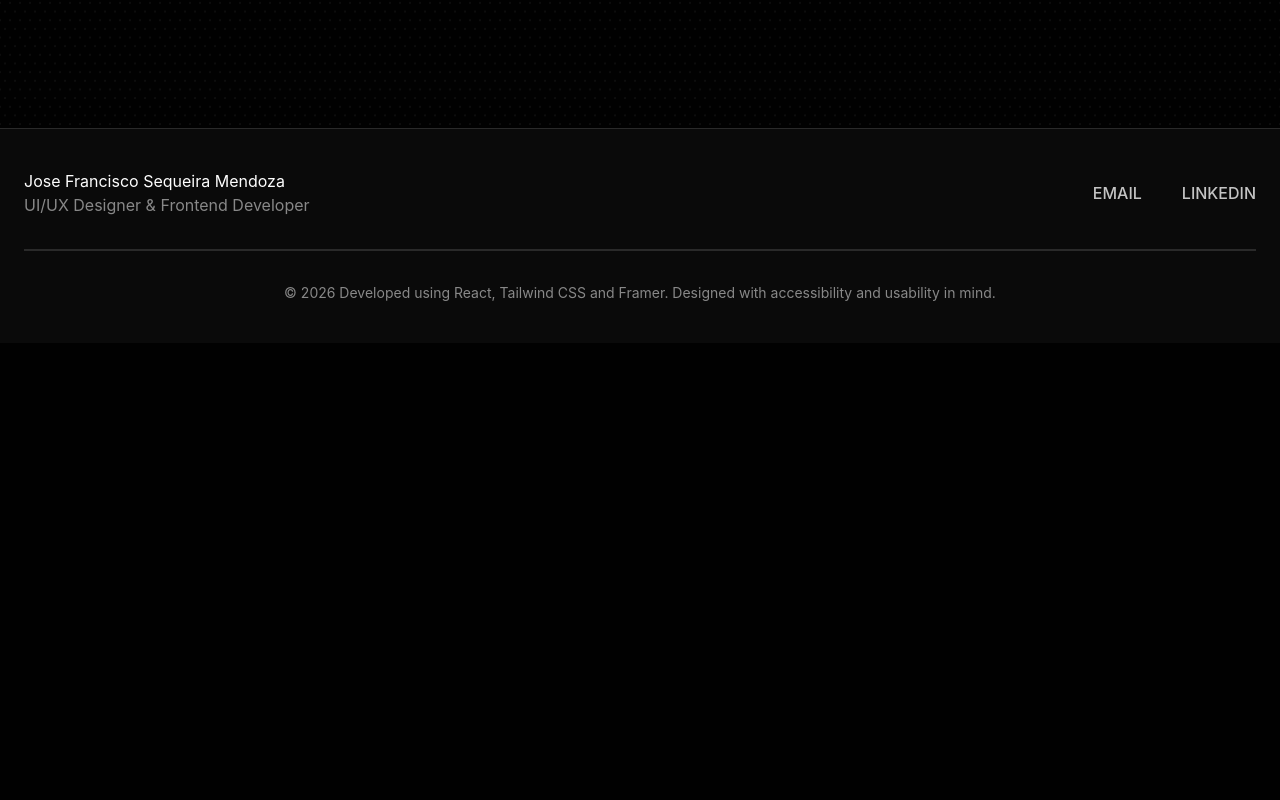
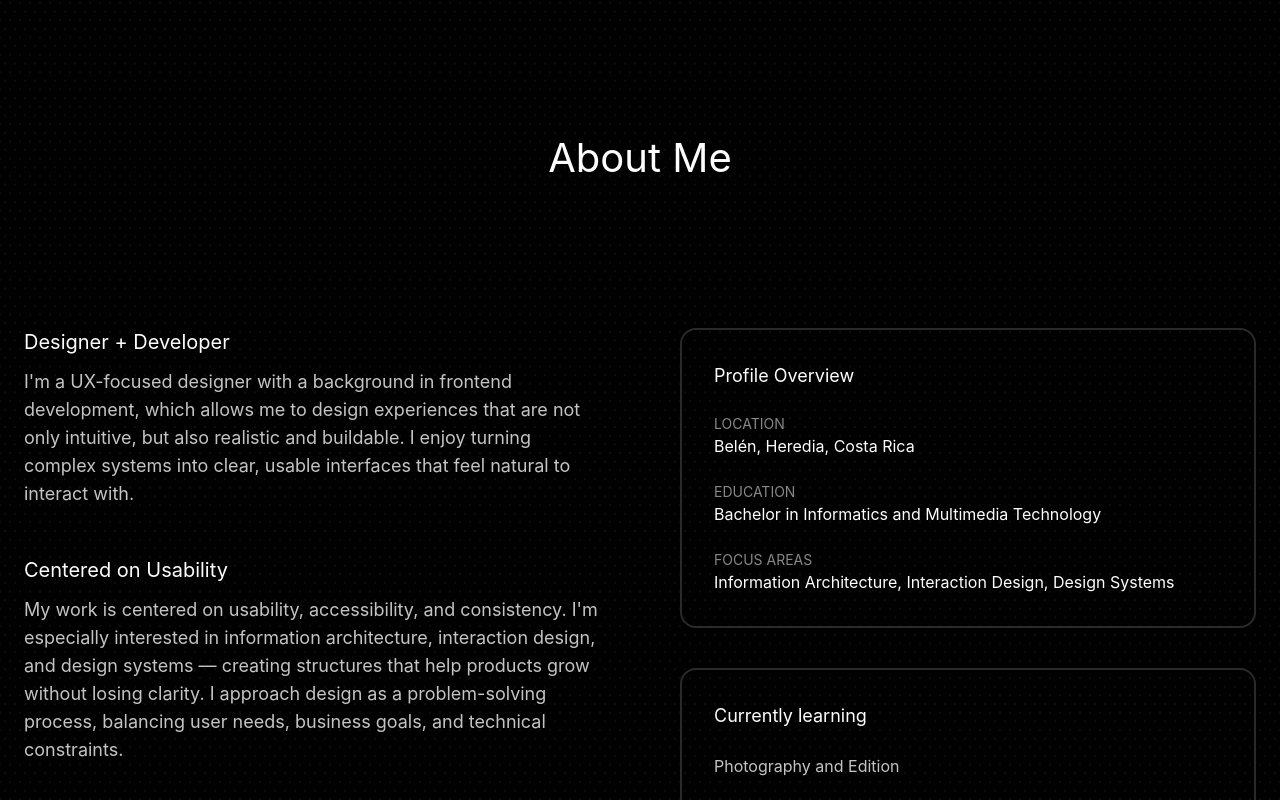
Before and after one commit to francis323/Portfolio, a React (Vite) app: page / in a window 1280 px wide. Shown: the part 2040-2840 px from the top of the page. Before the commit the page ends 2383 px from the top, so only its background shows below. Built offline with nearby package versions, Linux system fonts and the light colour scheme.

Commit message:
feat: add About component with personal data and integrate into Home page

```diff
--- /dev/null
+++ b/src/components/home/About.jsx
@@ -0,0 +1,63 @@
+import { personal_data } from "../../data/projects"
+import { motion } from "framer-motion";
+
+const fadeUp = {
+    hidden: { opacity: 0, y: 32 },
+    visible: {
+        opacity: 1,
+        y: 0,
+        transition: { duration: 0.7, ease: [0.22, 1, 0.36, 1] },
+    },
+};
+export function About() {
+    return (
+        <section id="about" className="">
+            <motion.h2
+                className="text-center text-[2.5rem]"
+                initial="hidden"
+                whileInView="visible"
+                viewport={{ once: true, amount: 0.5 }}
+                variants={fadeUp}
+            >
+                About Me
+            </motion.h2>
+            <div className="flex gap-20 mt-35 flex-col lg:flex-row">
+                <div className="flex flex-col gap-12 max-w-xl w-full">
+                    {personal_data.about.highlights.map((highlight, i) => (
+                        <div key={i} className="flex flex-col gap-3">
+                            <h3 className="text-xl">{highlight.title}</h3>
+                            <p className="text-lg text-secondary">{highlight.description}</p>
+                        </div>
+                    ))}
+                </div>
+                <div className="w-full flex flex-col gap-10">
+                    <div className="p-8 border-2 border-stroke rounded-2xl">
+                        <h3 className="text-lg">Profile Overview</h3>
+                        <div className="mt-6 flex flex-col gap-6">
+                            <div>
+                                <h4 className="text-sm uppercase text-terciary">Location</h4>
+                                <p>{personal_data.about.location}</p>
+                            </div>
+                            <div>
+                                <h4 className="text-sm uppercase text-terciary">Education</h4>
+                                <p>{personal_data.about.education}</p>
+                            </div>
+                            <div>
+                                <h4 className="text-sm uppercase text-terciary">Focus areas</h4>
+                                <p>{personal_data.about.focusAreas}</p>
+                            </div>
+                        </div>
+                    </div>
+                    <div className="p-8 border-2 border-stroke rounded-2xl">
+                        <h3 className="text-lg">Currently learning</h3>
+                        <div className="flex flex-col mt-6 gap-6">
+                            {personal_data.about.currentlyLearning.map((item, i) => (
+                                <p className="text-secondary" key={i}>{item}</p>
+                            ))}
+                        </div>
+                    </div>
+                </div>
+            </div>
+        </section>
+    )
+}
--- a/src/components/pages/Home.jsx
+++ b/src/components/pages/Home.jsx
@@ -1,11 +1,13 @@
 import { Hero } from "../home/Hero";
 import { InDepth } from "../home/InDepth";
+import { About } from "../home/About";
 
 export function Home() {
     return (
         <>
             <Hero />
             <InDepth />
+            <About />
         </>
     );
 }
--- a/src/data/projects.js
+++ b/src/data/projects.js
@@ -66,3 +66,30 @@ export const projects = [
         reflection: "The PyCon Latam 2026 web experience project was a valuable opportunity to apply user-centered design principles to a real-world project. The positive outcomes of the redesign reinforced the importance of conducting thorough user research and iterating based on feedback to create an effective and engaging user experience. Moving forward, I plan to continue refining my design process and exploring new ways to enhance user engagement and satisfaction in future projects.",
     }
 ]
+
+export const personal_data = {
+    about: {
+        highlights: [
+            {
+                title: "Designer + Developer",
+                description: "I'm a UX-focused designer with a background in frontend development, which allows me to design experiences that are not only intuitive, but also realistic and buildable. I enjoy turning complex systems into clear, usable interfaces that feel natural to interact with."
+            },
+            {
+                title: "Centered on Usability",
+                description: "My work is centered on usability, accessibility, and consistency. I'm especially interested in information architecture, interaction design, and design systems — creating structures that help products grow without losing clarity. I approach design as a problem-solving process, balancing user needs, business goals, and technical constraints."
+            },
+            {
+                title: "Attention to Detail",
+                description: "I care about the details, the flows between screens, and the small decisions that make a product feel easy instead of overwhelming."
+            }
+        ],
+        location: "Belén, Heredia, Costa Rica",
+        education: "Bachelor in Informatics and Multimedia Technology",
+        focusAreas: "Information Architecture, Interaction Design, Design Systems",
+        currentlyLearning: [
+            "Photography and Edition",
+            "Advanced Prototyping Techniques",
+            "Motion Design for UI"
+        ]
+    }
+}
```
